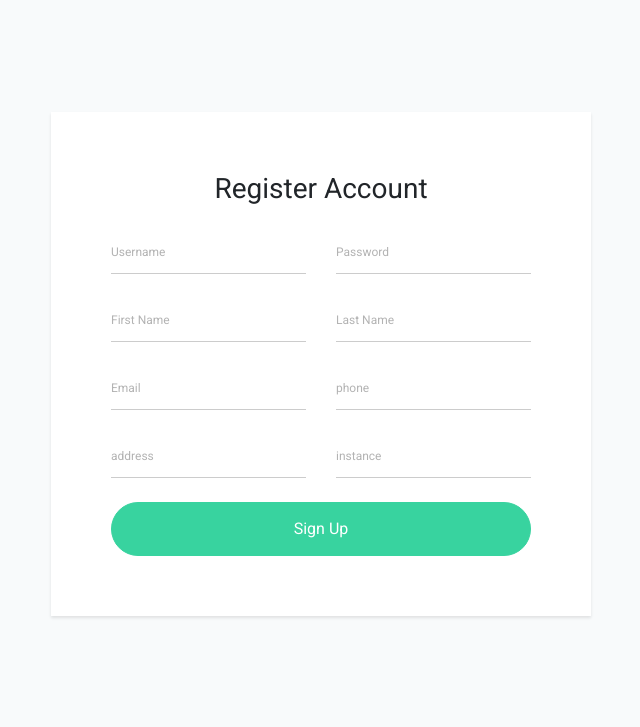
After one commit to fahmih678/labs-app, a CodeIgniter 4 app: template app/Views/pages/daftar.php in a window 1280 px wide. The commit adds this page. Shown: the top 727 px of the page, without its empty margins (319-959 px from the left). Run offline with PHP 8.4 and a stand-in for CodeIgniter, Linux system fonts and the light colour scheme; the template is opened without the code that fills it, so the values that code supplies are empty; some libraries are stand-ins or nearby versions.

Commit message:
login/signup

```diff
--- a/app/Config/Routes.php
+++ b/app/Config/Routes.php
@@ -33,6 +33,7 @@ $routes->setAutoRoute(true);
 // route since we don't have to scan directories.
 $routes->get('/', 'Home::index');
 $routes->get('/login', 'PagesController::login');
+$routes->get('/daftar', 'PagesController::daftar');
 $routes->get('/member', 'MemberController::index');
 $routes->get('/member-profile', 'MemberController::profile');
 $routes->get('/room-reservation', 'MemberController::reservation');
--- /dev/null
+++ b/app/Views/pages/daftar.php
@@ -0,0 +1,108 @@
+<!doctype html>
+<html lang="en">
+
+<head>
+    <!-- Required meta tags -->
+    <meta charset="utf-8">
+    <meta name="viewport" content="width=device-width, initial-scale=1, shrink-to-fit=no">
+    <link href="https://fonts.googleapis.com/css?family=Roboto:300,400&display=swap" rel="stylesheet">
+
+    <link rel="stylesheet" href="login-form/fonts/icomoon/style.css">
+
+    <link rel="stylesheet" href="login-form/css/owl.carousel.min.css">
+
+    <!-- Bootstrap CSS -->
+    <link rel="stylesheet" href="login-form/css/bootstrap.min.css">
+
+    <!-- Style -->
+    <link rel="stylesheet" href="login-form/css/style.css">
+
+    <title>Sign Up Form</title>
+</head>
+
+<body>
+
+    <div class="content">
+        <div class="container">
+            <div class="row justify-content-center">
+                <div class="col-md-6 contents">
+                    <div class="row justify-content-center">
+                        <div class="col-md-12">
+                            <div class="form-block">
+                                <div class="mb-4 text-center">
+                                    <h3>Register Account</h3>
+                                </div>
+                                <form action="#" method="post">
+                                    <div class="row">
+                                        <div class="col-md-6">
+                                            <div class="form-group first">
+                                                <label for="username">Username</label>
+                                                <input type="text" class="form-control" id="username">
+
+                                            </div>
+                                        </div>
+                                        <div class="col-md-6">
+                                            <div class="form-group last mb-4">
+                                                <label for="password">Password</label>
+                                                <input type="password" class="form-control" id="password">
+                                            </div>
+                                        </div>
+                                        <div class="col-md-6">
+                                            <div class="form-group last mb-4">
+                                                <label for="first">First Name</label>
+                                                <input type="text" class="form-control" id="first">
+                                            </div>
+                                        </div>
+                                        <div class="col-md-6">
+                                            <div class="form-group last mb-4">
+                                                <label for="last">Last Name</label>
+                                                <input type="text" class="form-control" id="last">
+                                            </div>
+                                        </div>
+                                        <div class="col-md-6">
+                                            <div class="form-group last mb-4">
+                                                <label for="email">Email</label>
+                                                <input type="email" class="form-control" id="email">
+                                            </div>
+                                        </div>
+                                        <div class="col-md-6">
+                                            <div class="form-group last mb-4">
+                                                <label for="phone">phone</label>
+                                                <input type="text" class="form-control" id="phone">
+                                            </div>
+                                        </div>
+                                        <div class="col-md-6">
+                                            <div class="form-group last mb-4">
+                                                <label for="address">address</label>
+                                                <input type="text" class="form-control" id="address">
+                                            </div>
+                                        </div>
+                                        <div class="col-md-6">
+                                            <div class="form-group last mb-4">
+                                                <label for="instance">instance</label>
+                                                <input type="text" class="form-control" id="instance">
+                                            </div>
+                                        </div>
+                                    </div>
+
+                                    <input type="submit" value="Sign Up" class="btn btn-pill text-white btn-block btn-primary">
+
+                                </form>
+                            </div>
+                        </div>
+                    </div>
+
+                </div>
+
+            </div>
+        </div>
+    </div>
+
+
+    <script src="login-form/js/jquery-3.3.1.min.js"></script>
+    <script src="login-form/js/popper.min.js"></script>
+    <script src="login-form/js/bootstrap.min.js"></script>
+    <script src="login-form/js/main.js"></script>
+</body>
+
+</html>
```
Also changed, not shown: app/Controllers/PagesController.php (+7 -0 lines), app/Views/pages/login.php (+77 -3 lines).
